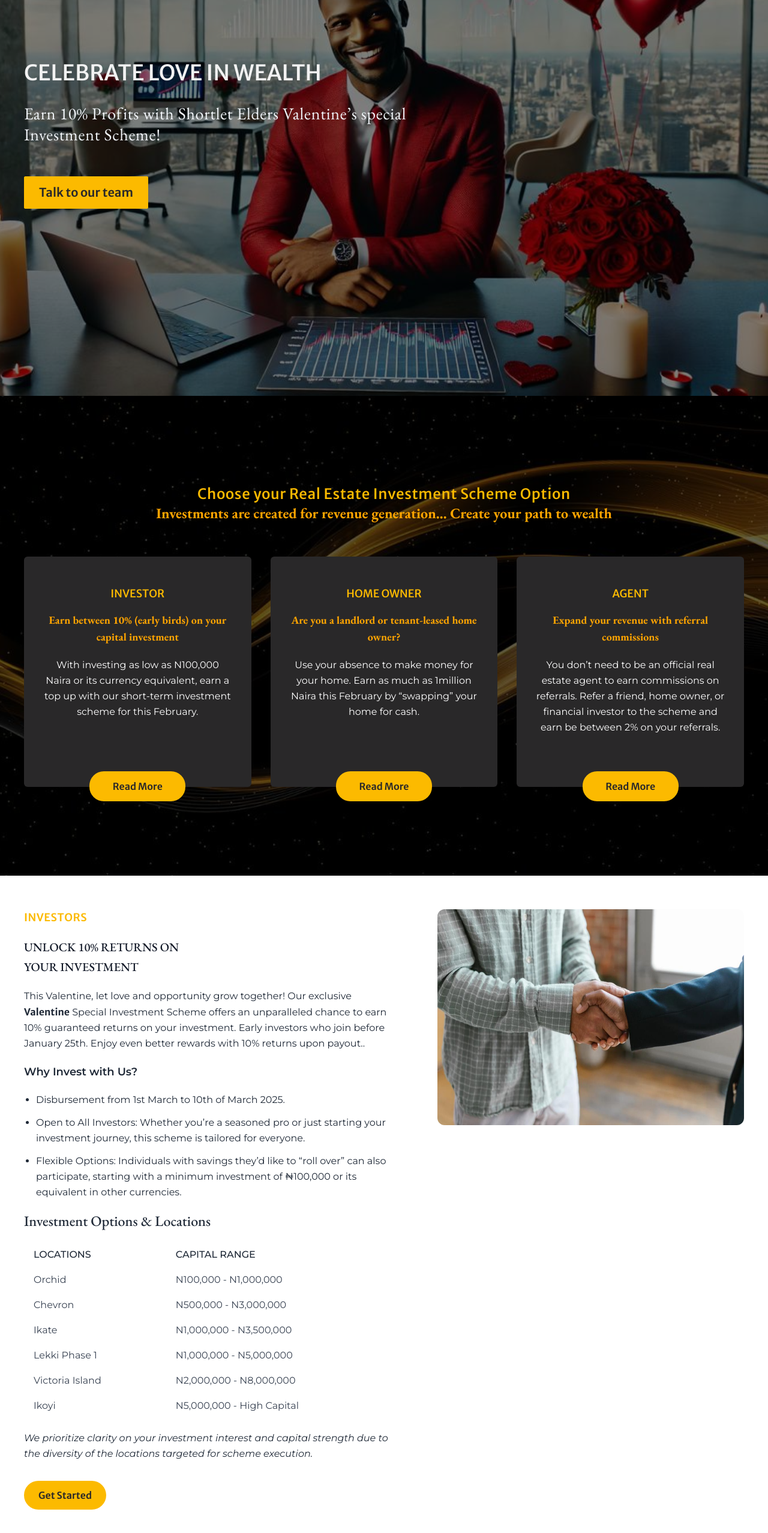
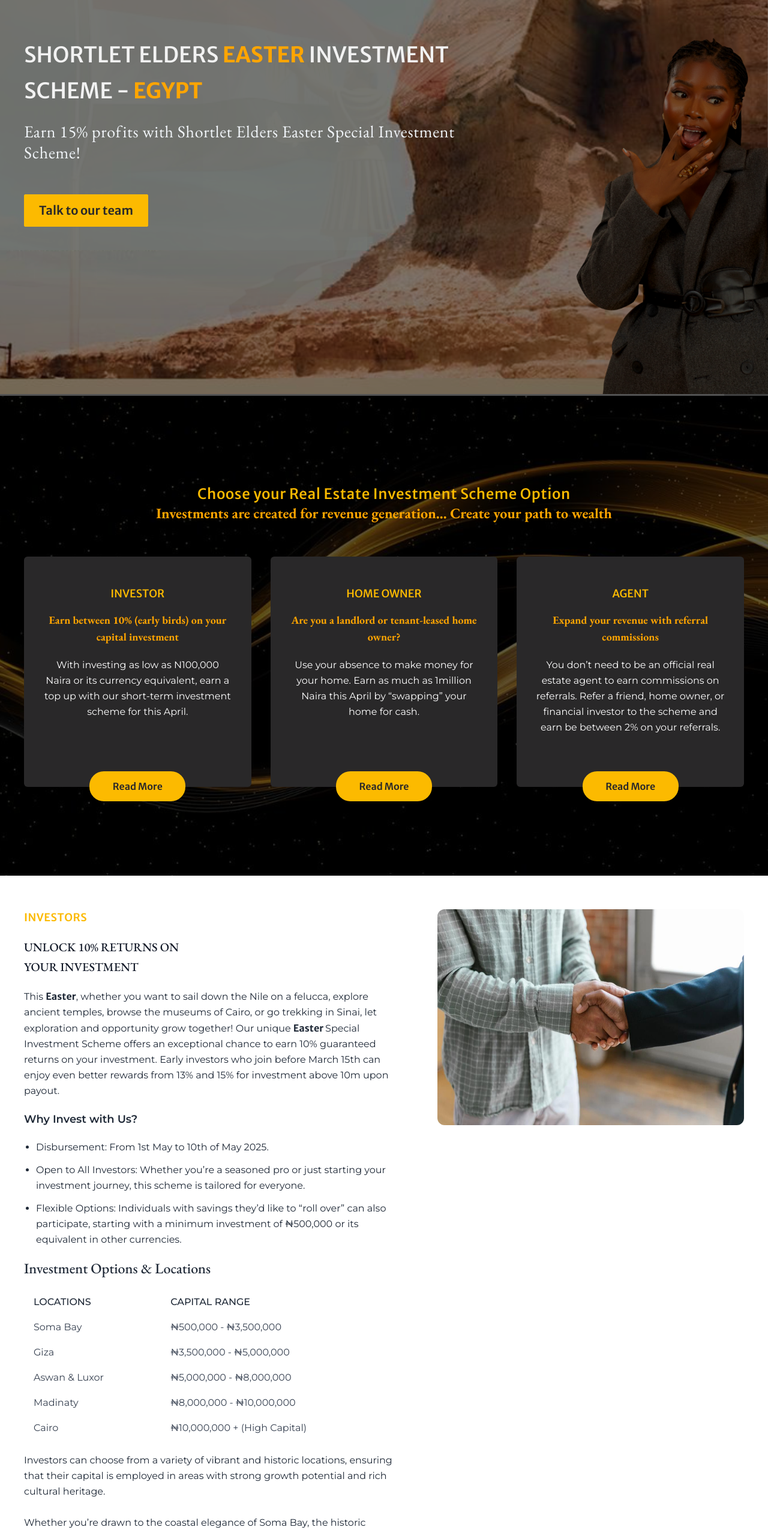
Before and after one commit to Mayor1234/real-shortlet-elders, a React (Vite) app: page /home in a window 1280 px wide. Shown: the part 220-2776 px from the top of the page at 60% size. Built offline with nearby package versions, Linux system fonts and the light colour scheme.

Commit message:
new changes

```diff
--- a/src/components/hero-banner/HeroBanner.tsx
+++ b/src/components/hero-banner/HeroBanner.tsx
@@ -6,16 +6,18 @@ const HeroBanner = () => {
   };
 
   return (
-    <div className="relative left-0 -mt-20 z-10 bg-[url('/hero-new.jpeg')] h-[85vh] w-screen lg:h-[calc(100vh+80px)] bg-no-repeat bg-cover bg-center bg-blend-overlay bg-neutral-700 px-0">
+    <div className="relative left-0 -mt-20 z-10 bg-[url('/shortlet-hero.PNG')] h-[85vh] w-screen lg:h-[calc(100vh+80px)] bg-no-repeat bg-cover bg-right bg-blend-overlay bg-neutral-700 px-0">
       <div className="w-full container mx-auto">
         <div className="absolute -z-10 px-5 font-normal h-[calc(85vh+80px)] lg:h-[calc(100vh+80px)] flex justify-center gap-5 flex-col items-start lg:gap-8 lg:px-0">
           <AnimatedSection direction={{ initial_x: 0, initial_y: 50 }}>
             <h1 className="max-w-md font-merriweather text-3xl text-center font-medium uppercase leading-[45px] lg:leading-[60px] text-[#f2f2f2] lg:max-w-[750px] lg:text-4xl lg:text-start pb-5">
-              Celebrate Love in Wealth
+              shortlet elders <span className="text-sec font-bold">easter</span>{' '}
+              investment scheme -{' '}
+              <span className="text-sec font-bold">Egypt </span>
             </h1>
             <p className="max-w-md font-garamond px-5 leading-[28px] text-center mb-5 text-[20px] lg:text-[28px] tracking-wide text-[#f1f5f9] lg:text-start lg:max-w-[750px] lg:leading-[35px] lg:px-0">
-              Earn 10% Profits with Shortlet Elders Valentine’s special
-              Investment Scheme!
+              Earn 15% profits with Shortlet Elders Easter Special Investment
+              Scheme!
             </p>
           </AnimatedSection>
           <div className="flex flex-col items-center justify-center lg:justify-start w-full gap-5 lg:flex-row">
--- a/src/components/sections/HomeOwners.tsx
+++ b/src/components/sections/HomeOwners.tsx
@@ -28,8 +28,8 @@ const HomeOwners = () => {
                   </p>
                   <ul className="list-disc list-outside ml-5 flex flex-col gap-3 pb-5">
                     <li className="">
-                      Earn ₦1,000,000/month or more, depending on your home’s
-                      location, condition, and amenities.
+                      Earn EGP 40,000/ 1.1m naira per month or more, depending
+                      on your home’s location, condition, and amenities.
                     </li>
                     <li className="">
                       Suitable for various apartment types, including single
@@ -39,9 +39,9 @@ const HomeOwners = () => {
                   <em className="pt-3">
                     <strong className="font-Montserrat">
                       Targeted Locations:
-                    </strong>{' '}
-                    Orchid, Chevron, Ikate, Lekki Phase 1, Victoria Island, and
-                    Ikoyi.
+                    </strong>
+                    {'  '}
+                    Soma bay, Giza, Aswan and Luxor, Madinaty, Cairo.
                   </em>
                 </div>
                 <button
--- a/src/components/sections/InvestmentScheme.tsx
+++ b/src/components/sections/InvestmentScheme.tsx
@@ -35,7 +35,7 @@ const InvestmentScheme = () => {
                     <p className="text-center pb-5">
                       With investing as low as N100,000 Naira or its currency
                       equivalent, earn a top up with our short-term investment
-                      scheme for this February.
+                      scheme for this April.
                     </p>
                     <Link
                       to="investor"
@@ -67,8 +67,8 @@ const InvestmentScheme = () => {
                     </p>
                     <p className="text-center pb-5">
                       Use your absence to make money for your home. Earn as much
-                      as 1million Naira this February by “swapping” your home
-                      for cash.
+                      as 1million Naira this April by “swapping” your home for
+                      cash.
                     </p>
                     <Link
                       to="home-owner"
--- a/src/components/sections/Investors.tsx
+++ b/src/components/sections/Investors.tsx
@@ -21,20 +21,22 @@ const Investors = () => {
               </h2>
               <div className="mb-8 text-gray-800 leading-relaxed">
                 <p className="pb-5">
-                  This Valentine, let love and opportunity grow together! Our
-                  exclusive{' '}
-                  <strong className="font-merriweather">Valentine</strong>{' '}
-                  Special Investment Scheme offers an unparalleled chance to
-                  earn 10% guaranteed returns on your investment. Early
-                  investors who join before January 25th. Enjoy even better
-                  rewards with 10% returns upon payout..
+                  This <strong className="font-merriweather"> Easter</strong>,
+                  whether you want to sail down the Nile on a felucca, explore
+                  ancient temples, browse the museums of Cairo, or go trekking
+                  in Sinai, let exploration and opportunity grow together! Our
+                  unique <strong className="font-merriweather"> Easter </strong>{' '}
+                  Special Investment Scheme offers an exceptional chance to earn
+                  10% guaranteed returns on your investment. Early investors who
+                  join before March 15th can enjoy even better rewards from 13%
+                  and 15% for investment above 10m upon payout.
                 </p>
                 <div>
                   <p className="text-lg font-Montserrat text-gray-800 font-semibold pb-5">
                     Why Invest with Us?
                   </p>
                   <ul className="list-disc list-outside pb-5 ml-5 flex flex-col gap-3">
-                    <li>Disbursement from 1st March to 10th of March 2025.</li>
+                    <li>Disbursement: From 1st May to 10th of May 2025.</li>
                     <li>
                       Open to All Investors: Whether you’re a seasoned pro or
                       just starting your investment journey, this scheme is
@@ -43,7 +45,7 @@ const Investors = () => {
                     <li>
                       Flexible Options: Individuals with savings they’d like to
                       “roll over” can also participate, starting with a minimum
-                      investment of ₦100,000 or its equivalent in other
+                      investment of ₦500,000 or its equivalent in other
                       currencies.
                     </li>
                   </ul>
@@ -54,10 +56,27 @@ const Investors = () => {
                   </p>
                   <InvestmentTable />
                 </div>
+                <p className="mb-5">
+                  Investors can choose from a variety of vibrant and historic
+                  locations, ensuring that their capital is employed in areas
+                  with strong growth potential and rich cultural heritage.
+                  <br />
+                  <br />
+                  Whether you’re drawn to the coastal elegance of Soma Bay, the
+                  historic grandeur of Giza, the serene beauty of Aswan and
+                  Luxor, the modern luxury of Madinaty, or the bustling city
+                  life of Cairo, there is an investment option tailored for
+                  you—allowing you to grow your wealth while enjoying an
+                  unforgettable Easter experience.
+                </p>
+                {/* <em className="text-gray-800">
+                  We prioritize clarity on your investment interests and capital
+                  strength due to the diversity of locations targeted for this
+                  scheme.
+                </em> */}
                 <em className="text-gray-800">
-                  We prioritize clarity on your investment interest and capital
-                  strength due to the diversity of the locations targeted for
-                  scheme execution.
+                  📍 Exclusive Travel Date: April 18th - 24th, 2025 <br />
+                  💰 Payout Period: May 1st - 10th, 2025
                 </em>
               </div>
               <button
--- a/src/components/sections/Residency.tsx
+++ b/src/components/sections/Residency.tsx
@@ -25,7 +25,7 @@ const Residency = () => {
                     </p>
                     <div>
                       <p className="text-lg font-Montserrat text-gray-800 font-semibold pb-5">
-                        Why Choose the Valentine Special Investment Scheme?
+                        Why Choose the Easter Special Investment Scheme?
                       </p>
                       <ul className="list-disc list-outside pb-5 ml-5 flex flex-col gap-3">
                         <li>
@@ -42,9 +42,7 @@ const Residency = () => {
                         </li>
                       </ul>
                     </div>
-                    <em>
-                      Let love and opportunity thrive this Valentine season!
-                    </em>
+                    <em>Let love and opportunity thrive this Easter season!</em>
                   </div>
                 </div>
               </AnimatedSection>
@@ -55,10 +53,10 @@ const Residency = () => {
               >
                 <div className="relative text-sm w-80 h-80 mt-10 lg:w-[400px] lg:h-[400px] rounded-full bg-pie-chart lg:mt-0 mx-auto">
                   <div className="absolute bottom-28 lg:bottom-40 right-10 lg:right-20 text-light transform -translate-x-1/4 font-bold text-sm">
-                    February (80%)
+                    April (80%)
                   </div>
                   <div className="absolute top-20 lg:top-24 -left-5 lg:left-2 text-light transform translate-x-1/2 font-bold text-sm">
-                    January (20%)
+                    March (20%)
                   </div>
                 </div>
               </AnimatedSection>
--- a/src/components/shared/InvestmentTable.tsx
+++ b/src/components/shared/InvestmentTable.tsx
@@ -6,12 +6,11 @@ type DataItem = {
 };
 
 const data: DataItem[] = [
-  { key: 'Orchid', value: 'N100,000 - N1,000,000' },
-  { key: 'Chevron', value: 'N500,000 - N3,000,000' },
-  { key: 'Ikate', value: 'N1,000,000 - N3,500,000' },
-  { key: 'Lekki Phase 1', value: 'N1,000,000 - N5,000,000' },
-  { key: 'Victoria Island', value: 'N2,000,000 - N8,000,000' },
-  { key: 'Ikoyi', value: 'N5,000,000 - High Capital' },
+  { key: 'Soma Bay', value: '₦500,000 - ₦3,500,000' },
+  { key: 'Giza	', value: '₦3,500,000 - ₦5,000,000' },
+  { key: 'Aswan & Luxor', value: '₦5,000,000 - ₦8,000,000' },
+  { key: 'Madinaty', value: '₦8,000,000 - ₦10,000,000' },
+  { key: 'Cairo', value: '₦10,000,000 + (High Capital)' },
 ];
 
 const InvestmentTable: React.FC = () => {
--- a/tailwind.config.js
+++ b/tailwind.config.js
@@ -23,7 +23,7 @@ export default {
       },
       backgroundImage: {
         'pie-chart':
-          'conic-gradient( #fcba00 94.68deg 288deg,  #5e4200 288deg 360deg)',
+          'conic-gradient(#fcba00 0deg 288deg,  #5e4200 288deg 360deg)',
       },
       fontFamily: {
         Montserrat: ['Montserrat', 'sans-serif'],
```
Also changed, not shown: src/pages/Faqs.tsx (+36 -36 lines), src/pages/Privacy.tsx (+8 -7 lines), src/pages/WhyChooseUs.tsx (+4 -4 lines), public/shortlet-hero.PNG (added).
